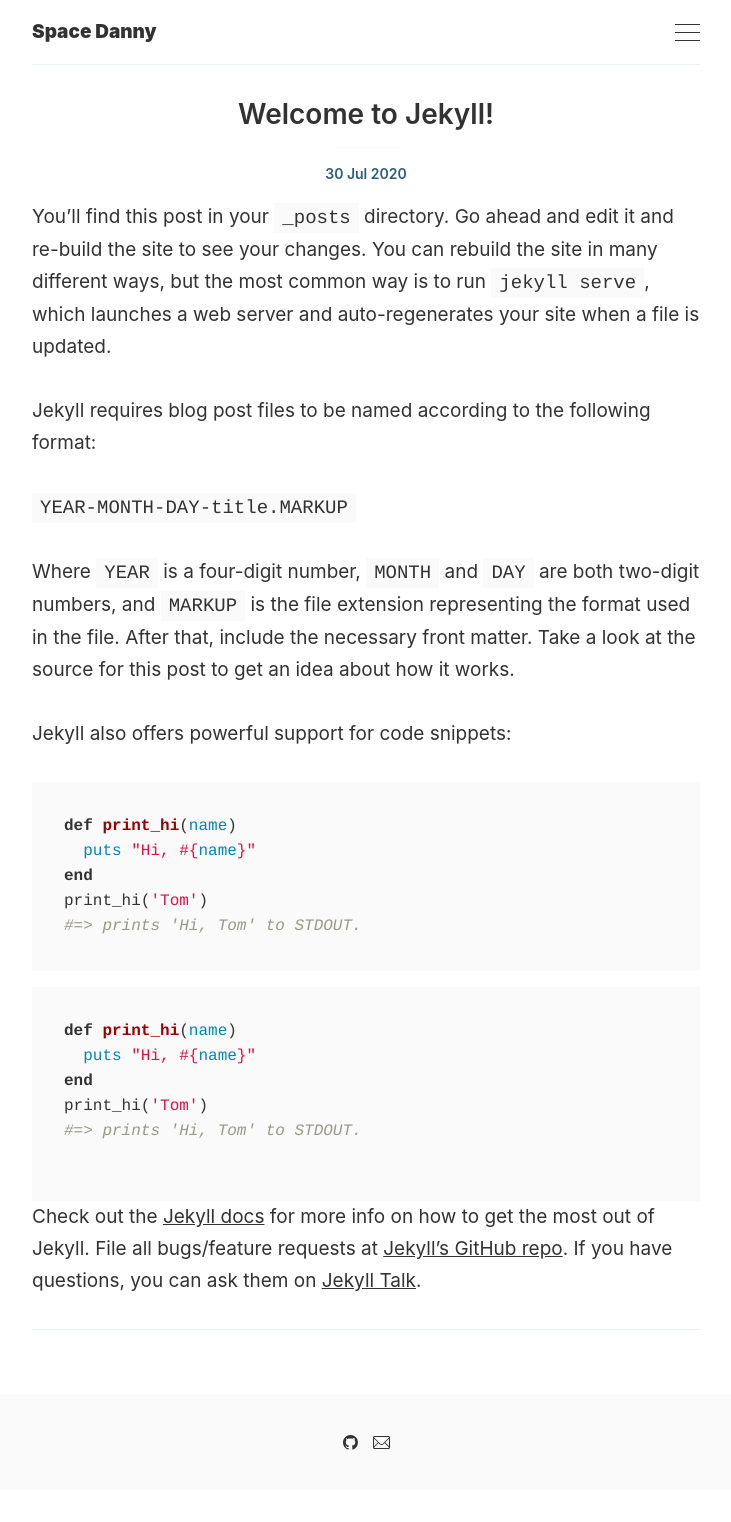
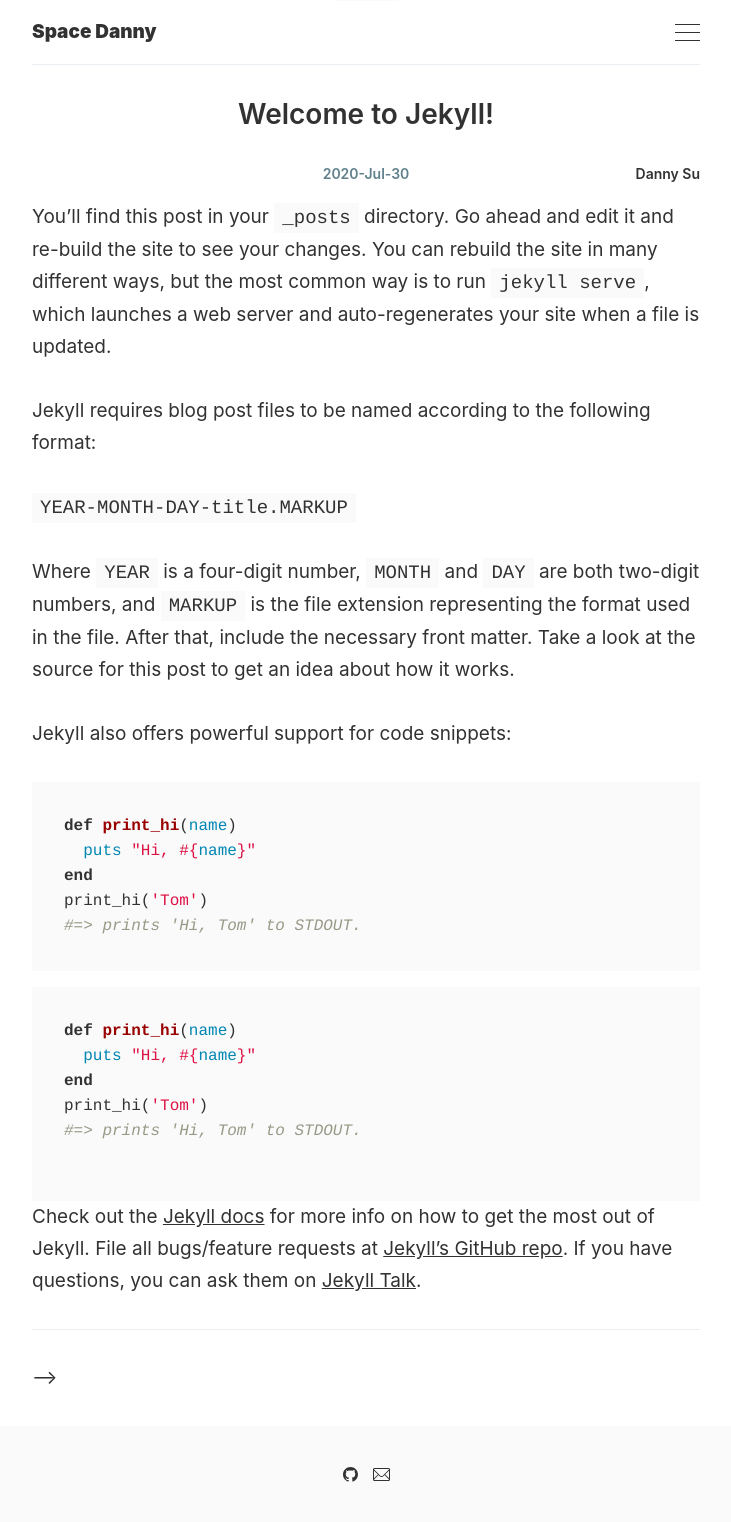
Before and after one commit to liqiangsu/liqiangsu.github.io, a Jekyll site: the page built from _posts/2020-07-30-welcome-to-jekyll.markdown, in a window 1280 px wide. Shown: the whole page, without its empty margins (274-1005 px from the left). Built offline with Jekyll 4.4.1, drawn with Linux system fonts in a browser that asks for light colours; before the commit the page ends 1490 px from its top, so only the background shows below that.

Commit message:
Adjust styles of post and post card

```diff
--- a/_layouts/post.html
+++ b/_layouts/post.html
@@ -14,9 +14,11 @@ layout: default
       <article class='c-post' itemscope itemtype='http://schema.org/BlogPosting'>
 
         <h1 class='c-post__title u-text-center'>{{ page.title }}</h1>
-
-        <time class='c-post__date' datetime='{{ page.date | date_to_xmlschema }}' itemprop='datePublished'>{{ page.date | date: '%d %b %Y' }}</time>
-
+        <div class="c-post__info">
+          <span></span>
+          <time class='c-post__info__date' datetime='{{ page.date | date_to_xmlschema }}' itemprop='datePublished'>{{ page.date | date: '%Y-%b-%d' }}</time>
+          <span class="c-post__info__author"><a href="/about.html">Danny Su</a></span>
+        </div>
         <div class='c-content' itemprop='articleBody'>
           {% include page-image.html %}
 
@@ -31,8 +33,7 @@ layout: default
 
         <hr>
 
-        {% include disqus.html %}
-
+        <!-- {% include disqus.html %} -->
       </article>
     </div>
   </div>
--- a/_sass/components/_post-card.scss
+++ b/_sass/components/_post-card.scss
@@ -31,7 +31,15 @@
   &__excerpt {
     margin-bottom: half($font-size-base);
   }
-
+  &__info{
+    display: flex;
+    justify-content: space-between;
+  }
+  &__readmore{
+    font-size: $font-size-small;
+    line-height: $line-height-small;
+    color: $color-text;
+  }
   &__date {
     display: block;
     color: $color-gray;
--- a/_sass/components/_post.scss
+++ b/_sass/components/_post.scss
@@ -14,13 +14,17 @@
       font-size: double($font-size-small);
     }
   }
+  &__info{
+    padding-top: $base-spacing-unit;
+    margin-bottom: $base-spacing-unit;
+    display: flex;
+    justify-content: space-between;
+
+    *:first-child, *:last-child{
+      flex:1;
+    }
 
     &__date {
-    position: relative;
-    padding-top: $base-spacing-unit;
-    display: block;
-    text-align: center;
-    margin-bottom: $base-spacing-unit;
       font-size: $font-size-small;
       font-weight: $font-weight-bold;
       line-height: $line-height-small;
@@ -38,7 +42,16 @@
       }
     }
 
+    &__author{
+      text-align: right;
+      font-size: $font-size-small;
+      font-weight: $font-weight-bold;
+      line-height: $line-height-small;
+    }
+  }
+
   &__image {
     margin: 0 auto $base-spacing-unit;
   }
+
 }
--- a/_sass/settings/_colors.scss
+++ b/_sass/settings/_colors.scss
@@ -6,7 +6,7 @@
 $color-brand: #00A0FF;
 $color-white: #FFFFFF;
 $color-text:  #323232;
-$color-gray:  #2B5F72;
+$color-gray:  #61818d;
 
 // Background Colors
 $bg-color-white: $color-white;
```
Also changed, not shown: _includes/post-card.liquid (+7 -2 lines). Lines whose indentation alone changed are shown as unchanged.
